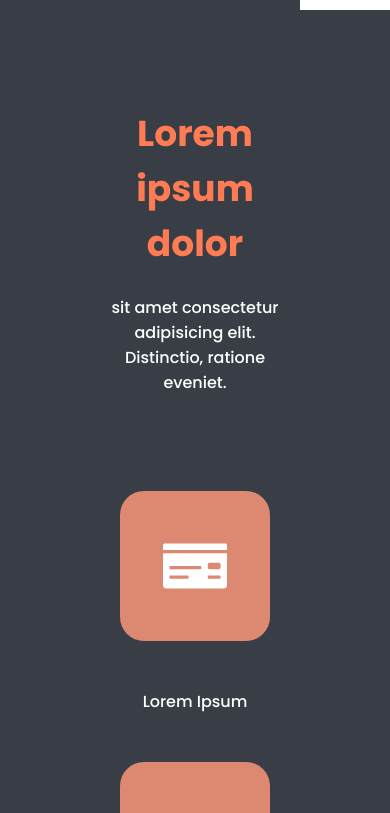
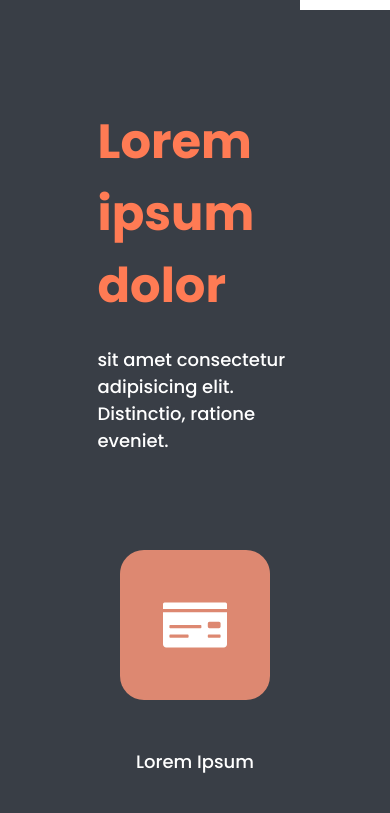
Before and after one commit to VanGits/job-app, a React (Create React App) app: page / in a window 390 px wide. Shown: the part 1220-2033 px from the top of the page. Built offline with nearby package versions, Linux system fonts and the light colour scheme.

Commit message:
updated mobile responsive ui at Info

```diff
--- a/src/styles/Info.css
+++ b/src/styles/Info.css
@@ -81,13 +81,18 @@ span h4 {
     justify-content: center;
   }
   .info-content h1 {
-    font-size: 36px;
-    text-align: center;
+    font-size: 48px;
+
+    width: 100%;
+    max-width: 1000px;
+
+
+
   }
   .info-content h4 {
-    font-size: 16px;
+    font-size: 18px;
     font-weight: 500;
-    text-align: center;
+
   }
   .placeholder-container{
     flex-direction: column;
```
